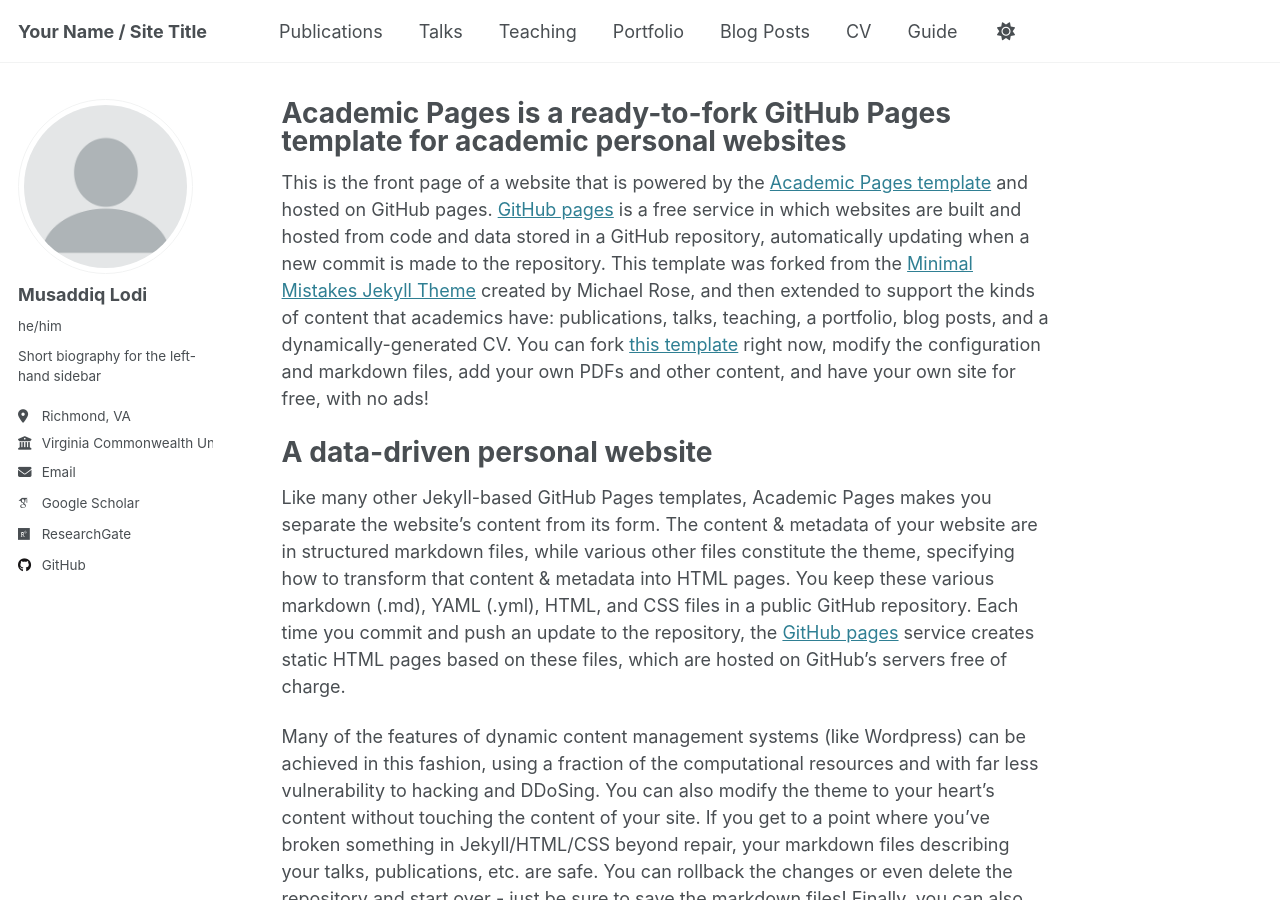
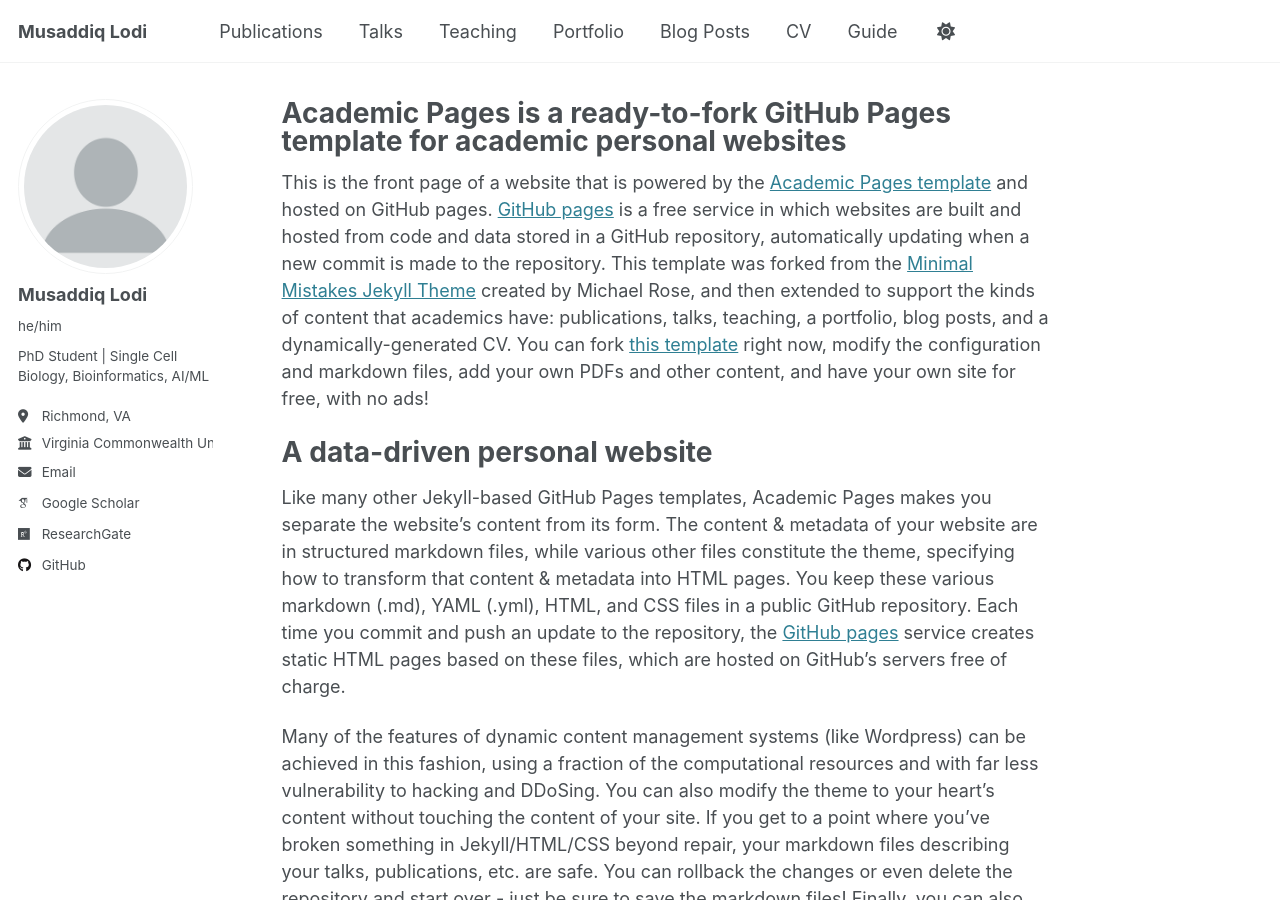
Before and after one commit to musaddiq-k-lodi/musaddiq-k-lodi.github.io, a Jekyll site: the page built from _pages/about.md, in a window 1280 px wide and 900 px high. Built offline with Jekyll 4.4.1, drawn with Linux system fonts in a browser that asks for light colours; some web fonts are replaced.

Commit message:
Update _config.yml

```diff
--- a/_config.yml
+++ b/_config.yml
@@ -9,7 +9,7 @@
 # Basic Site Settings
 locale                   : "en-US"
 site_theme               : "default"
-title                    : "Your Name / Site Title"
+title                    : "Musaddiq Lodi"
 title_separator          : "-"
 name                     : &name "Musaddiq Lodi"
 description              : &description "personal description"
@@ -25,7 +25,7 @@ author:
   avatar           : "profile.png"
   name             : "Musaddiq Lodi"
   pronouns         : "he/him"
-  bio              : "Short biography for the left-hand sidebar"
+  bio              : "PhD Student | Single Cell Biology, Bioinformatics, AI/ML"
   location         : "Richmond, VA"
   employer         : "Virginia Commonwealth Univeristy"
   uri              : # URL
```
